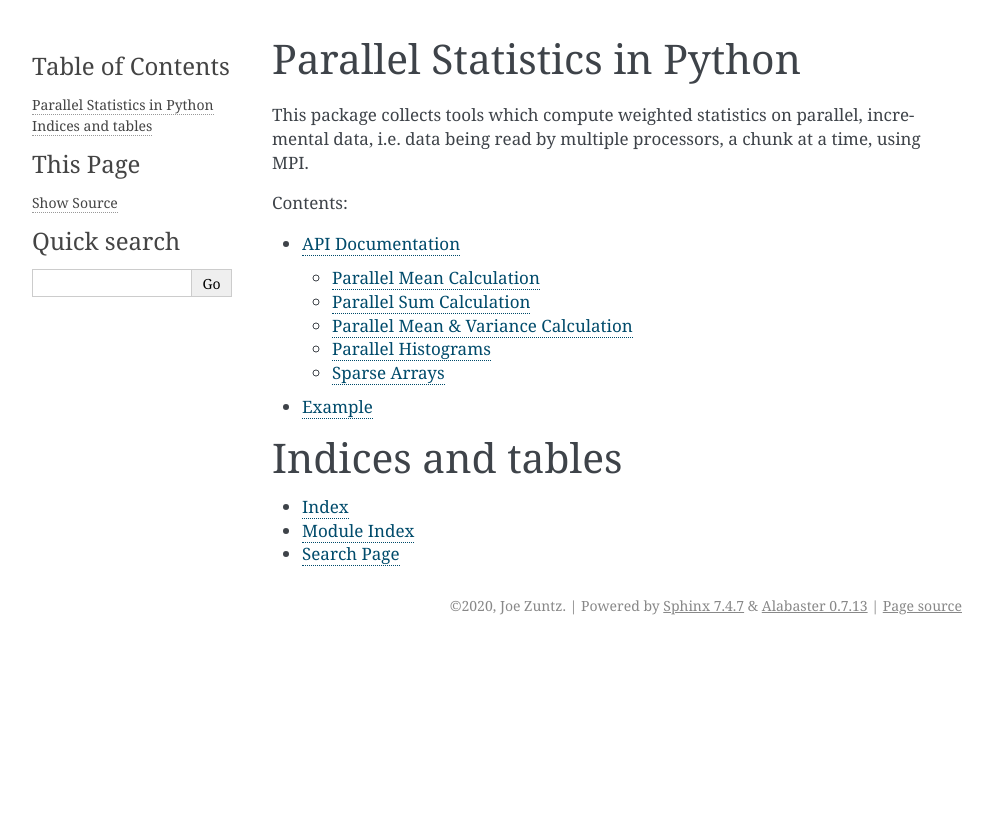
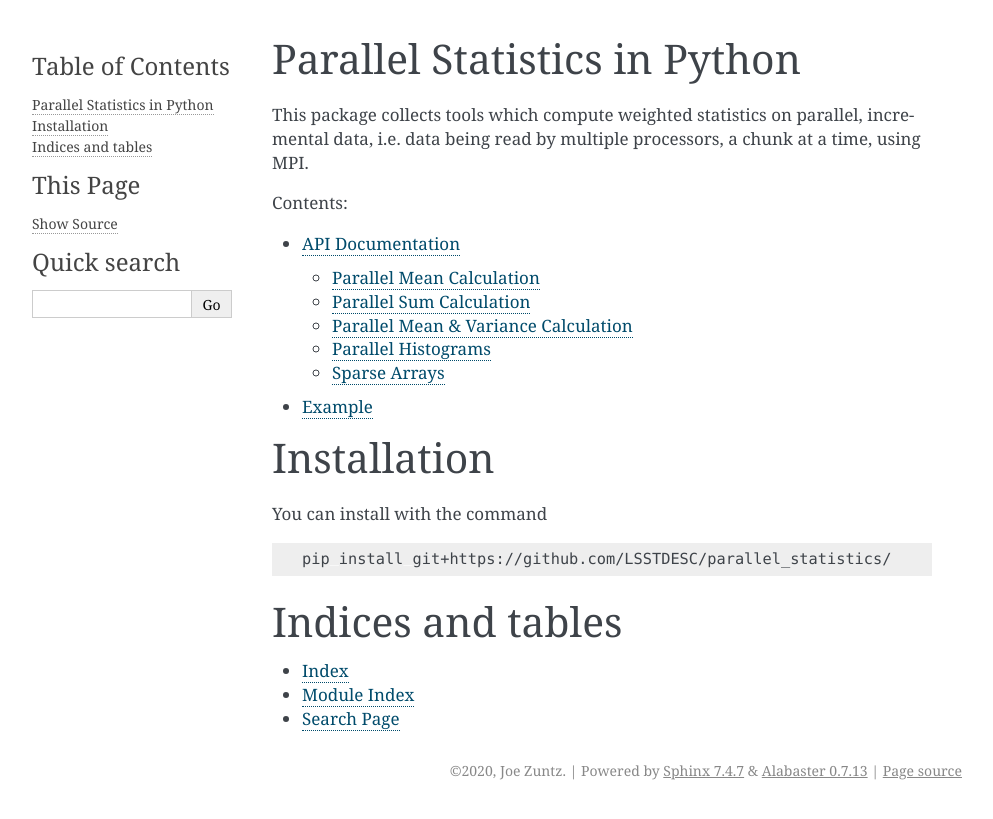
Before and after one commit to LSSTDESC/parallel_statistics, a Sphinx documentation site: the page built from docs/index.rst, in a window 1280 px wide. Shown: the top 819 px of the page, without its empty margins (148-1141 px from the left). Built offline with Sphinx 7.4.7, drawn with Linux system fonts in a browser that asks for light colours.

Commit message:
update doc

```diff
--- a/docs/index.rst
+++ b/docs/index.rst
@@ -16,6 +16,15 @@ This package collects tools which compute weighted statistics on parallel, incre
    api
    example
 
+Installation
+=============
+
+You can install with the command
+
+.. code-block:: bash
+
+    pip install git+https://github.com/LSSTDESC/parallel_statistics/
+
 
 
 Indices and tables
```
